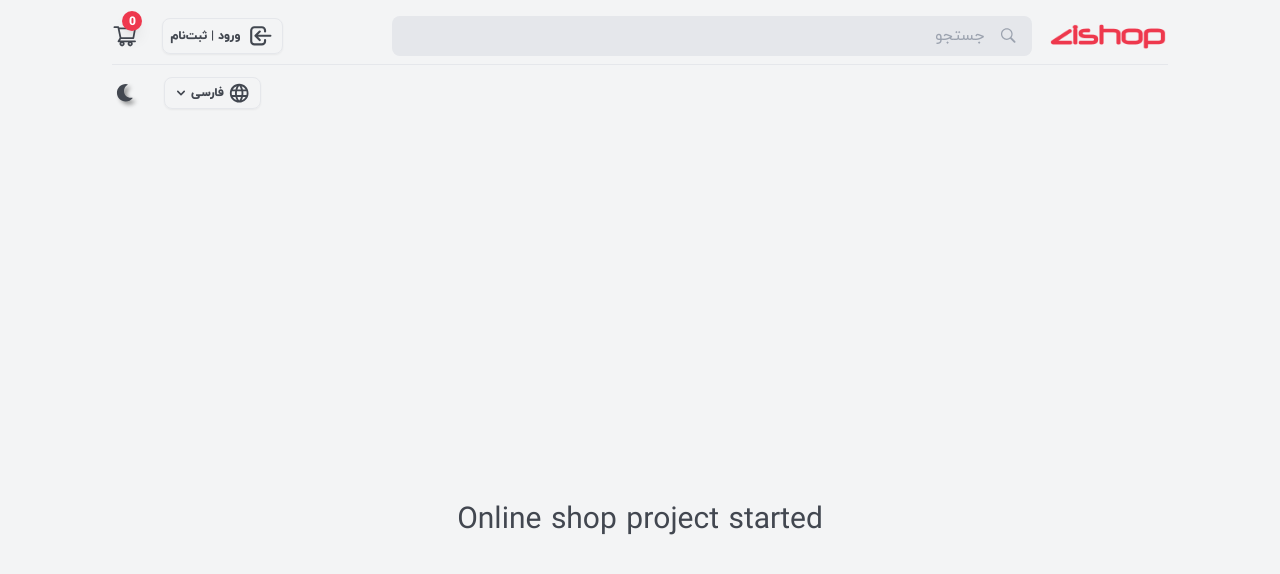
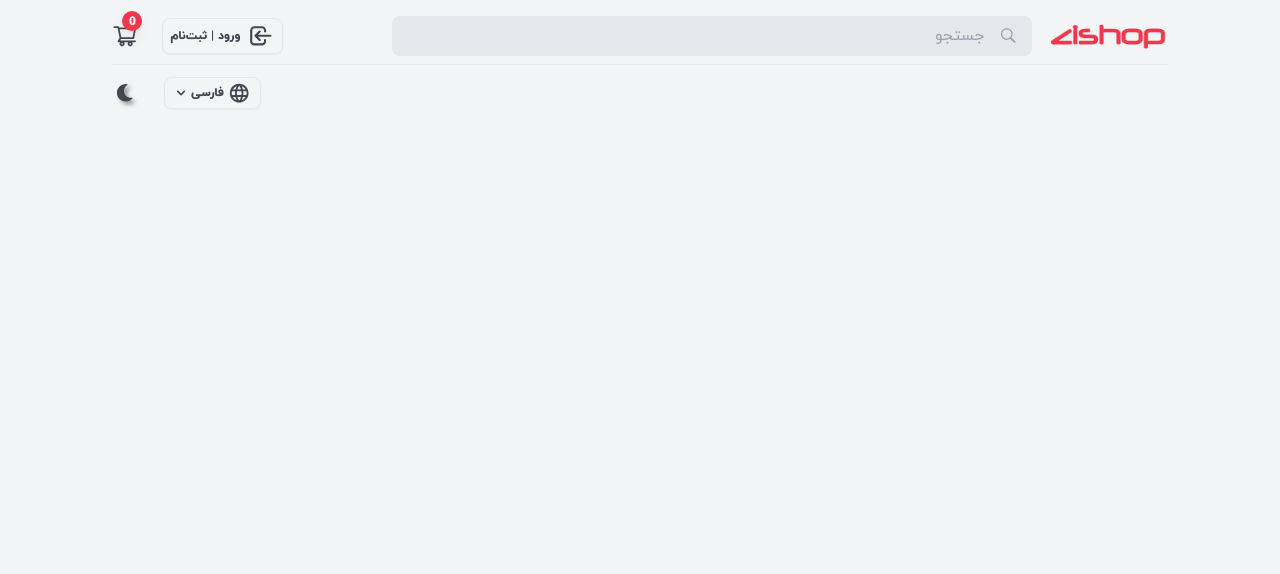
Before and after one commit to matsprea/E-Commerce-OnlineShop, a Next.js app: page / in a window 1280 px wide. Shown: the top 574 px of the page. Built offline with nearby package versions, Linux system fonts and the light colour scheme.

Commit message:
feat: :sparkles: make index page clear

```diff
--- a/pages/index.tsx
+++ b/pages/index.tsx
@@ -1,11 +1,7 @@
 import type { NextPage } from "next";
 
 const Home: NextPage = () => {
-  return (
-    <div className="flex flex-col items-center justify-center w-full h-screen">
-      <h1 className="text-3xl">Online shop project started</h1>
-    </div>
-  );
+  return <></>;
 };
 
 export default Home;
```
